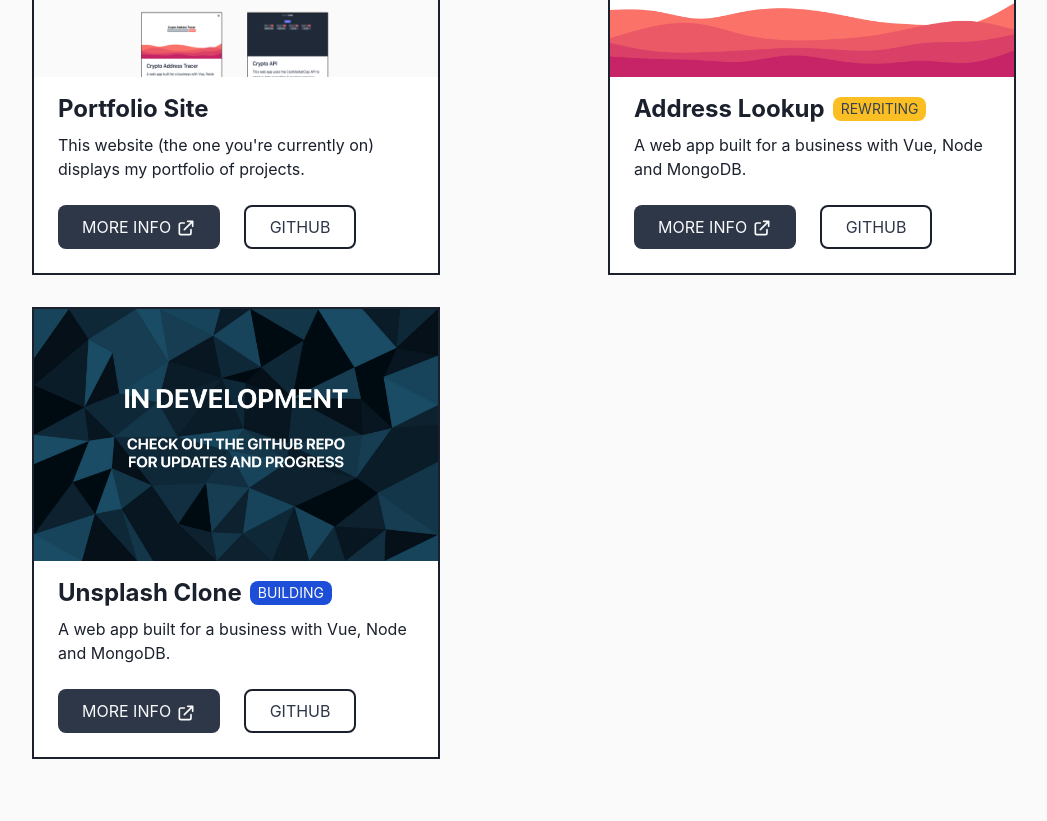
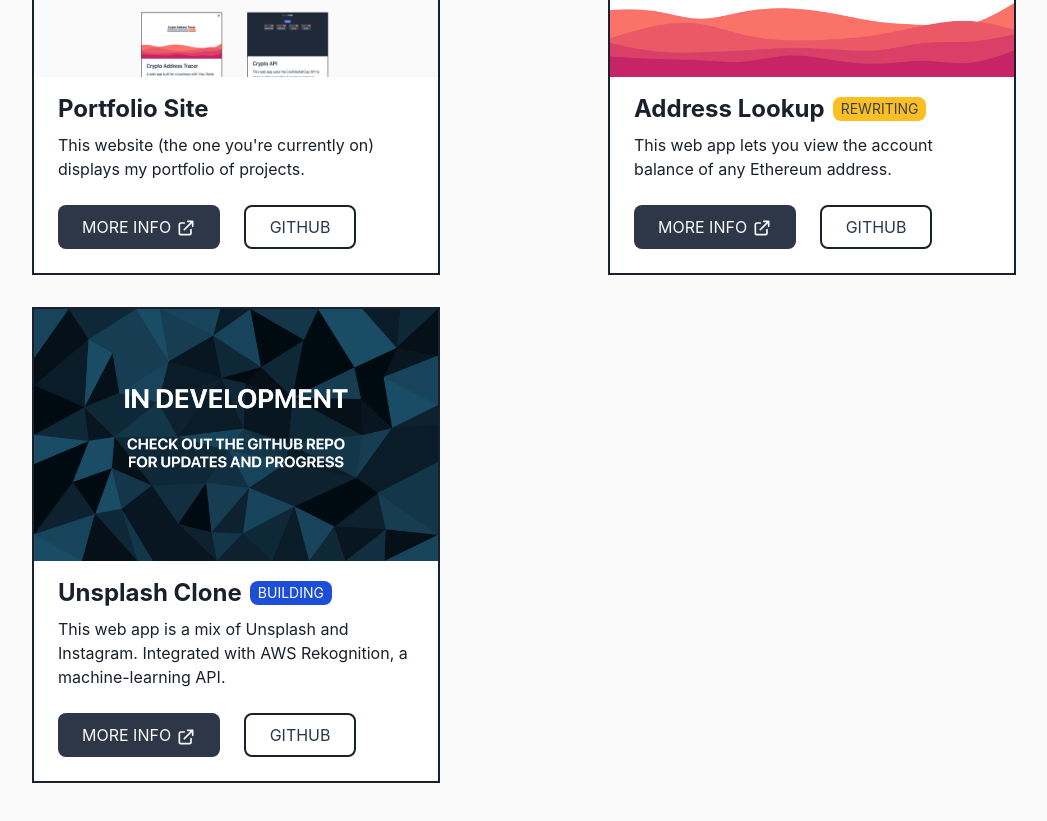
Before and after one commit to danialhasan/devsite-vue, a Vue app: page / in a window 1280 px wide. Shown: the part 1285-2106 px from the top of the page, without its empty margins (116-1163 px from the left). Built offline with nearby package versions, Linux system fonts and the light colour scheme; what @tailwindcss/typography would draw is missing.

Commit message:
fixed copy for project descriptions

```diff
--- a/src/views/Home.vue
+++ b/src/views/Home.vue
@@ -53,7 +53,7 @@ export default defineComponent({
         {
           title: "Address Lookup ",
           description:
-            "A web app built for a business with Vue, Node and MongoDB.",
+            "This web app lets you view the account balance of any Ethereum address.",
           image: "/assets/cryptoaddresstracer.png",
           githubLink: "https://github.com/danialhasan/crypto_address_tracer",
           caseStudy:
@@ -65,7 +65,7 @@ export default defineComponent({
         {
           title: "Unsplash Clone",
           description:
-            "A web app built for a business with Vue, Node and MongoDB.",
+            "This web app is a mix of Unsplash and Instagram. Integrated with AWS Rekognition, a machine-learning API.",
           image: "/assets/project_image_placeholder.jpg",
           githubLink: "https://github.com/danialhasan/unsplash_clone",
           caseStudy:
```
